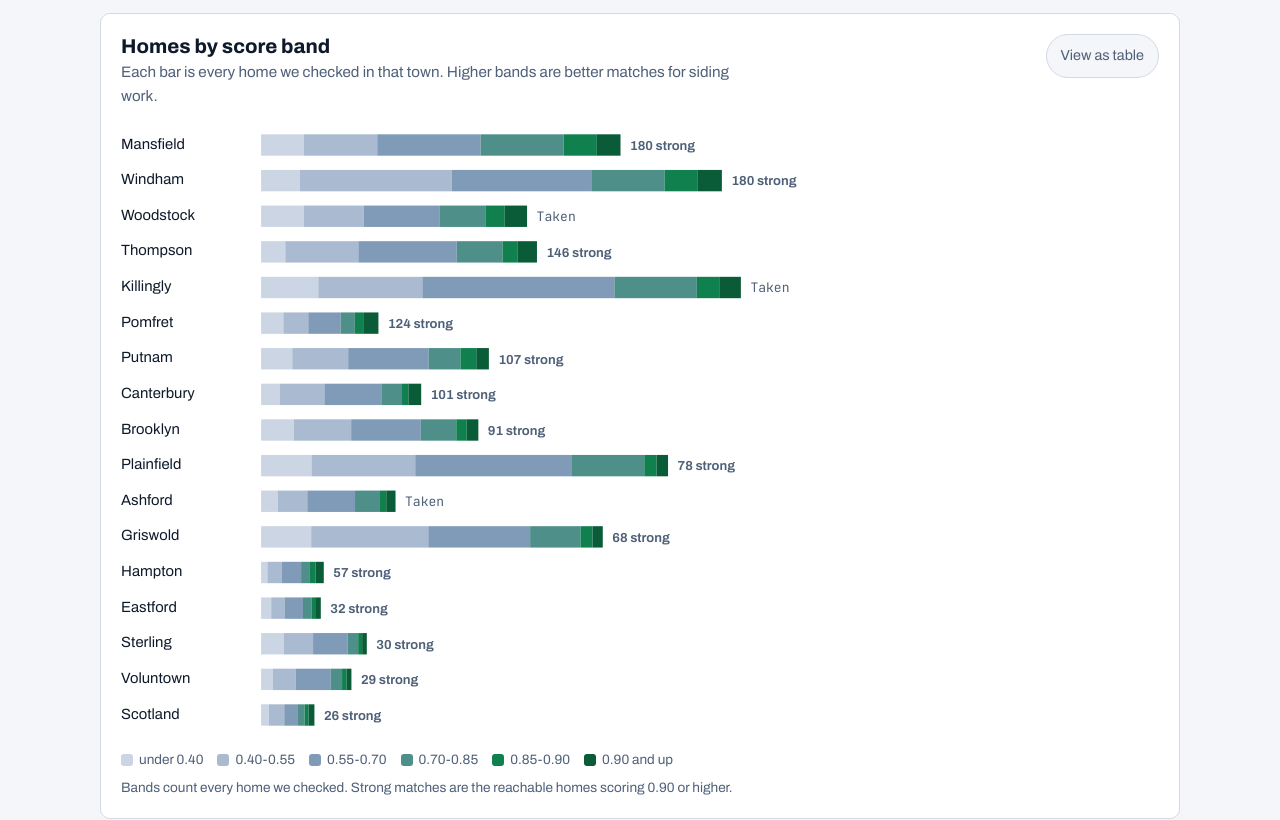
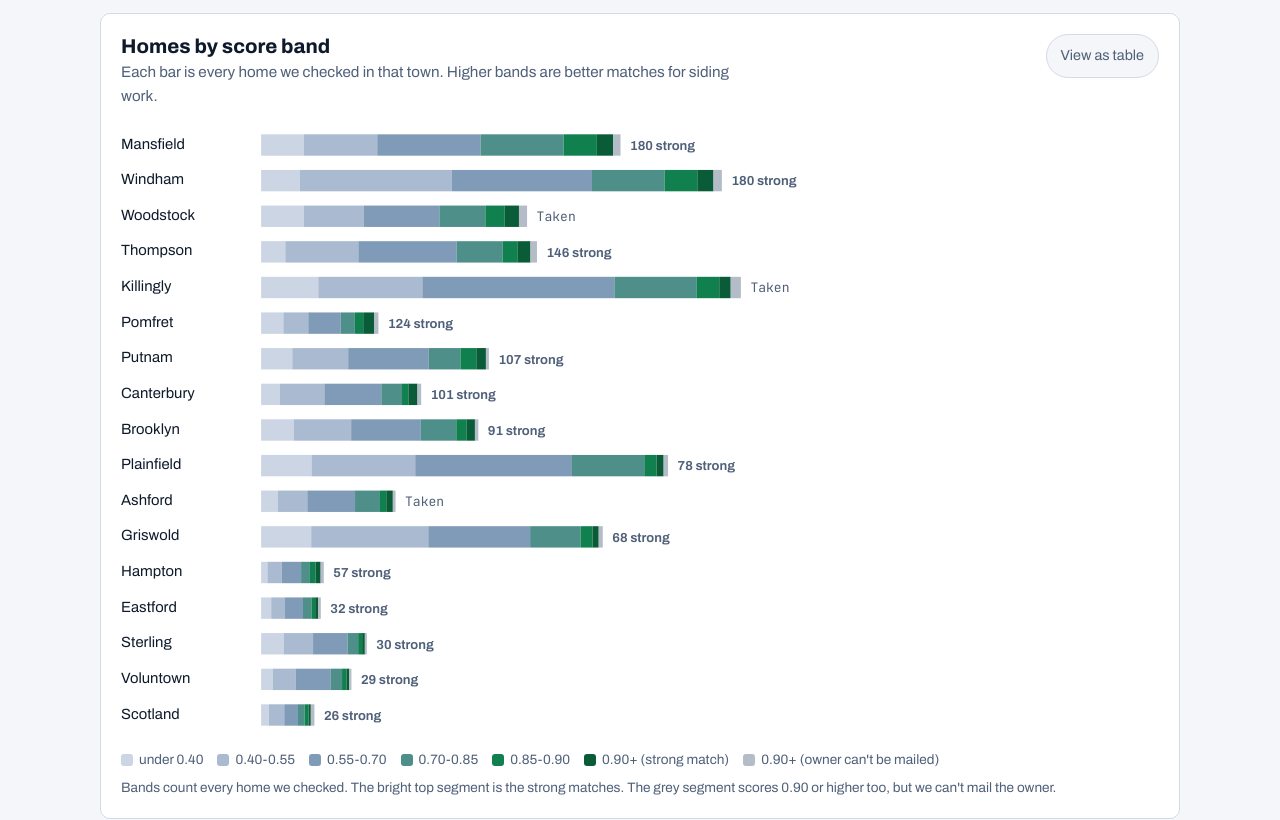
Before and after one commit to SurvivesProduction/survivesproduction.com, a plain HTML site: page towns/index.html in a window 1280 px wide. Shown: the part 1980-2800 px from the top of the page. Drawn offline with Linux system fonts and the light colour scheme.

Commit message:
/towns: draw the top band as bright strong matches plus a muted unmailable segment
Co-Authored-By: Claude Sonnet 5.5 <noreply@anthropic.com>

```diff
--- a/assets/towns.css
+++ b/assets/towns.css
@@ -1,9 +1,9 @@
 /* /towns and the compact map on /offer. Tokens come from site.css (body.sp-brand). */
 :root {
-  --b0: #2B3F5C; --b1: #36557A; --b2: #3E7488; --b3: #3A9B84; --b4: #3FD48D; --b5: #A8F5CD;
+  --b0: #2B3F5C; --b1: #36557A; --b2: #3E7488; --b3: #3A9B84; --b4: #3FD48D; --b5: #A8F5CD; --b6: #566175;
 }
 html[data-theme="light"] {
-  --b0: #CBD5E3; --b1: #A9BAD1; --b2: #7F9BB8; --b3: #4F8F8A; --b4: #11804F; --b5: #0A5C38;
+  --b0: #CBD5E3; --b1: #A9BAD1; --b2: #7F9BB8; --b3: #4F8F8A; --b4: #11804F; --b5: #0A5C38; --b6: #B4BCC8;
 }
 .stats { display: grid; grid-template-columns: repeat(4, minmax(0, 1fr)); gap: 12px; margin: 8px 0 0; }
 .stat { border: 1px solid var(--line); border-radius: 10px; background: var(--raised); padding: 14px 16px; }
@@ -33,7 +33,7 @@ html[data-theme="light"] {
 .tbtn:hover { color: var(--ink); border-color: var(--dim); }
 .tcard .chart { max-width: 760px; }
 .tcard .chart .b0 { fill: var(--b0); } .tcard .chart .b1 { fill: var(--b1); } .tcard .chart .b2 { fill: var(--b2); }
-.tcard .chart .b3 { fill: var(--b3); } .tcard .chart .b4 { fill: var(--b4); } .tcard .chart .b5 { fill: var(--b5); }
+.tcard .chart .b3 { fill: var(--b3); } .tcard .chart .b4 { fill: var(--b4); } .tcard .chart .b5 { fill: var(--b5); } .tcard .chart .b6 { fill: var(--b6); }
 .tcard .chart .miss { fill: none; stroke: var(--dim); stroke-dasharray: 3 3; }
 .tcard .chart .taken-t { fill: var(--dim); font-size: 11px; font-family: var(--mono); }
 .tcard .chart .strong-t { fill: var(--green); font-weight: 650; }
@@ -45,7 +45,7 @@ html[data-theme="light"] {
 .key li { display: flex; align-items: center; gap: 6px; }
 .key i { width: 12px; height: 12px; border-radius: 3px; display: inline-block; }
 .key .b0 { background: var(--b0); } .key .b1 { background: var(--b1); } .key .b2 { background: var(--b2); }
-.key .b3 { background: var(--b3); } .key .b4 { background: var(--b4); } .key .b5 { background: var(--b5); }
+.key .b3 { background: var(--b3); } .key .b4 { background: var(--b4); } .key .b5 { background: var(--b5); } .key .b6 { background: var(--b6); }
 .tcard .tbl-wrap { margin-top: 10px; }
 .foot-note { color: var(--dim); font-size: 0.9rem; max-width: 70ch; }
 .offer-map { display: grid; grid-template-columns: minmax(0, 300px) minmax(0, 1fr); gap: 24px; align-items: center; }
--- a/assets/towns.js
+++ b/assets/towns.js
@@ -71,7 +71,7 @@
         t.status === "taken" ? "Taken" : int(t.strong_matches) + " strong"));
     });
     var key = h("ul", { "class": "key" }, a.bands.map(function (b, i) { return h("li", {}, [h("i", { "class": "b" + i }), b.replace(/^< /, "under ")]); }));
-    key.appendChild(h("li", { text: "Bands count every home we checked. Strong matches are the reachable homes scoring " + a.strong_cutoff.toFixed(2) + " or higher." }));
+    key.appendChild(h("li", { text: "Bands count every home we checked. The bright top segment is the strong matches. The grey segment scores " + a.strong_cutoff.toFixed(2) + " or higher too, but we can't mail the owner." }));
     card(host, "Homes by score band", "Each bar is every home we checked in that town. Higher bands are better matches for siding work.", svg,
       ["Town", "Status", "Homes checked"].concat(a.bands, ["Strong matches"]),
       towns.map(function (t) { return [t.town, t.status === "taken" ? "Taken" : "Open", int(t.homes_scored)].concat(t.bands.map(int), [int(t.strong_matches)]); }), key);
--- a/data/site_aggregates.json
+++ b/data/site_aggregates.json
@@ -11,7 +11,8 @@
   "0.55-0.70",
   "0.70-0.85",
   "0.85-0.90",
-  "0.90 and up"
+  "0.90+ (strong match)",
+  "0.90+ (owner can't be mailed)"
  ],
  "towns": [
   {
@@ -25,7 +26,8 @@
     1149,
     921,
     369,
-    263
+    180,
+    83
    ],
    "strong_matches": 180,
    "coverage_pct": {
@@ -46,7 +48,8 @@
     1559,
     806,
     364,
-    273
+    180,
+    93
    ],
    "strong_matches": 180,
    "coverage_pct": {
@@ -67,7 +70,8 @@
     841,
     511,
     215,
-    248
+    158,
+    90
    ],
    "strong_matches": 158,
    "coverage_pct": {
@@ -88,7 +92,8 @@
     1093,
     511,
     162,
-    218
+    146,
+    72
    ],
    "strong_matches": 146,
    "coverage_pct": {
@@ -109,7 +114,8 @@
     2133,
     916,
     249,
-    240
+    127,
+    113
    ],
    "strong_matches": 127,
    "coverage_pct": {
@@ -130,7 +136,8 @@
     360,
     157,
     93,
-    169
+    124,
+    45
    ],
    "strong_matches": 124,
    "coverage_pct": {
@@ -151,7 +158,8 @@
     895,
     352,
     176,
-    140
+    107,
+    33
    ],
    "strong_matches": 107,
    "coverage_pct": {
@@ -172,7 +180,8 @@
     632,
     230,
     71,
-    142
+    101,
+    41
    ],
    "strong_matches": 101,
    "coverage_pct": {
@@ -193,7 +202,8 @@
     774,
     394,
     116,
-    129
+    91,
+    38
    ],
    "strong_matches": 91,
    "coverage_pct": {
@@ -214,7 +224,8 @@
     1741,
     803,
     137,
-    127
+    78,
+    49
    ],
    "strong_matches": 78,
    "coverage_pct": {
@@ -235,7 +246,8 @@
     530,
     277,
     70,
-    103
+    73,
+    30
    ],
    "strong_matches": 73,
    "coverage_pct": {
@@ -256,7 +268,8 @@
     1131,
     560,
     134,
-    113
+    68,
+    45
    ],
    "strong_matches": 68,
    "coverage_pct": {
@@ -277,7 +290,8 @@
     216,
     98,
     62,
-    92
+    57,
+    35
    ],
    "strong_matches": 57,
    "coverage_pct": {
@@ -298,7 +312,8 @@
     205,
     94,
     41,
-    63
+    32,
+    31
    ],
    "strong_matches": 32,
    "coverage_pct": {
@@ -319,7 +334,8 @@
     385,
     116,
     44,
-    52
+    30,
+    22
    ],
    "strong_matches": 30,
    "coverage_pct": {
@@ -340,7 +356,8 @@
     389,
     125,
     51,
-    53
+    29,
+    24
    ],
    "strong_matches": 29,
    "coverage_pct": {
@@ -361,7 +378,8 @@
     152,
     75,
     42,
-    66
+    26,
+    40
    ],
    "strong_matches": 26,
    "coverage_pct": {
```
